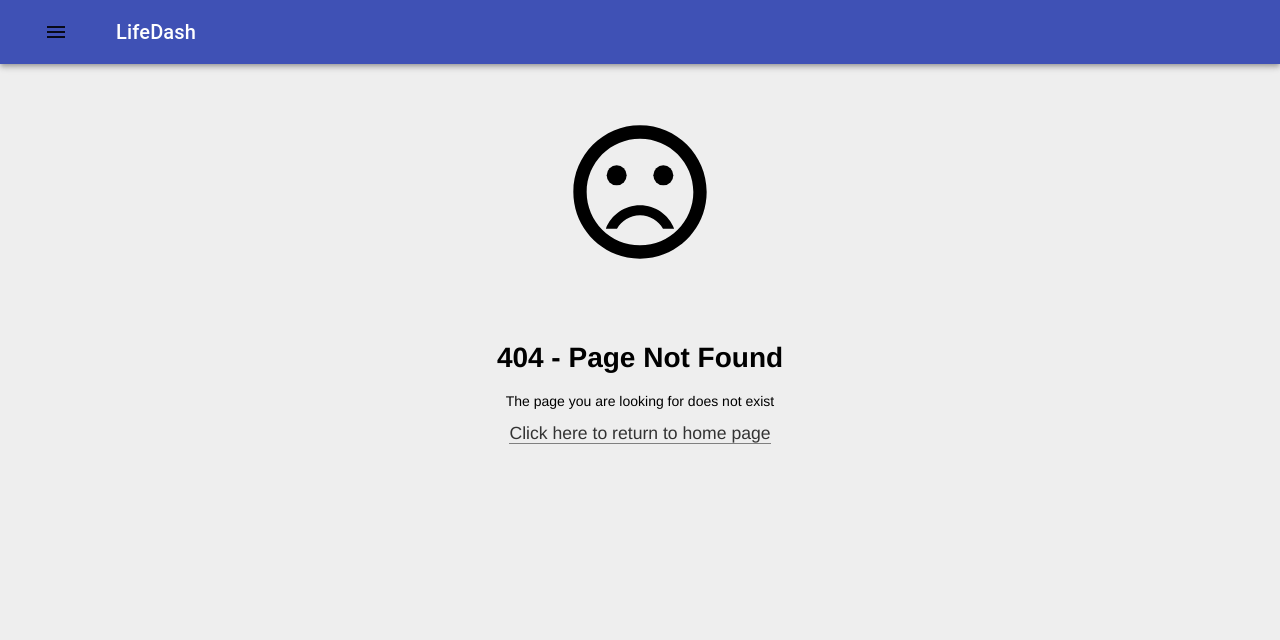
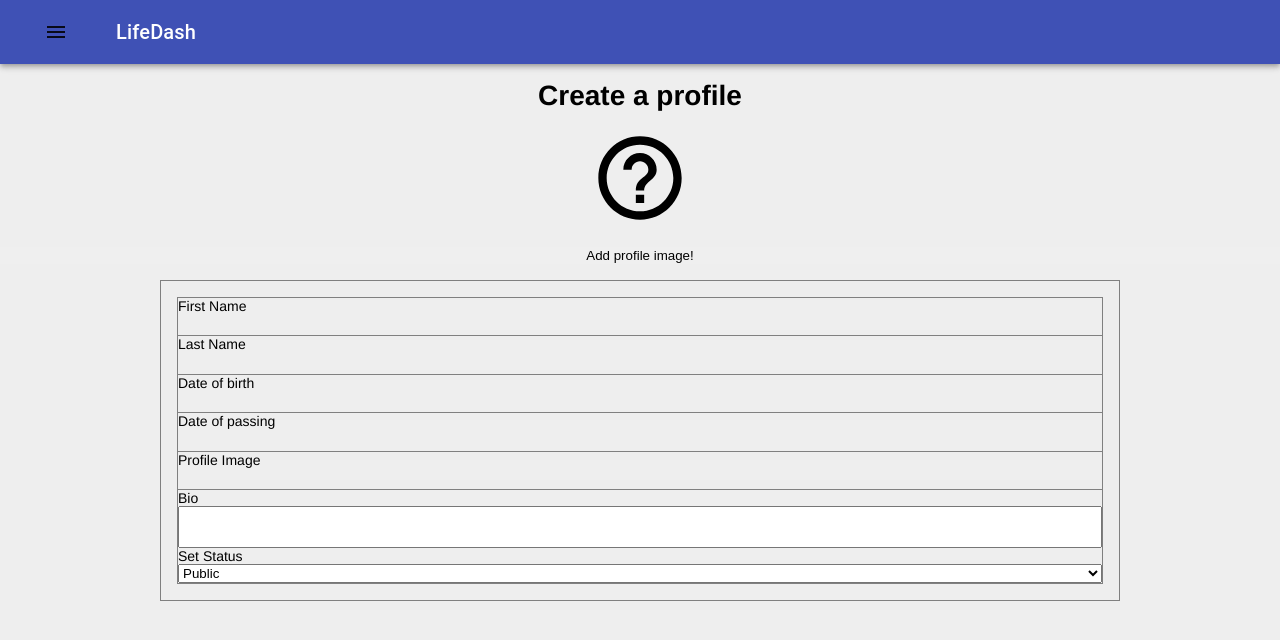
Before and after one commit to kjwallac/LifeDash, a React (Create React App) app in the folder client/: page /profile/create in a window 1280 px wide. Before the commit this address had no page. Shown: the top 640 px of the page. Built offline with nearby package versions, Linux system fonts and the light colour scheme.

Commit message:
adding create profile page. will style more now

```diff
--- a/client/src/App.js
+++ b/client/src/App.js
@@ -6,6 +6,7 @@ import Home from "./pages/Home";
 import Profile from "./pages/Profile";
 import Login from "./pages/Login/Login";
 import ErrorPage from "./pages/Error";
+import CreateProfile from "./pages/Create/CreateProfile";
 
 function App() {
   return (
@@ -15,9 +16,11 @@ function App() {
         <Route exact path="/" component={Login} />
         <Route exact path="/home" component={Home} />
         <Route exact path="/profile" component={Profile} />
+        <Route exact path="/profile/create" component={CreateProfile} />
         <Route path="/" component={ErrorPage} />
       </Switch>
     </Router>
   );
 }
+
 export default App;
--- /dev/null
+++ b/client/src/pages/Create/CreateProfile.css
@@ -0,0 +1,37 @@
+.create-profile h1,
+.create-profile button {
+  margin: 1rem auto;
+  width: 100%;
+  text-align: center;
+}
+
+.create-profile button {
+  outline: 0;
+  border: 0;
+}
+
+.card-container {
+  max-width: 960px;
+  margin: 0 auto;
+  padding: 1rem;
+  border: 1px solid gray;
+}
+
+.form-group {
+  display: flex;
+  flex-flow: column;
+}
+
+.form-group input {
+  padding: 0.3rem;
+  padding-bottom: 0.1rem;
+  background-color: transparent;
+  border: 0;
+  border-bottom: 1px solid gray;
+  outline: 0;
+}
+
+.form-group textarea {
+  padding: 0.3rem;
+  resize: none;
+}
--- /dev/null
+++ b/client/src/pages/Create/CreateProfile.js
@@ -0,0 +1,46 @@
+import "./CreateProfile.css";
+import HelpOutlineIcon from "@material-ui/icons/HelpOutline";
+
+export const CreateProfile = () => {
+  return (
+    <div className="create-profile">
+      <h1>Create a profile</h1>
+      <HelpOutlineIcon
+        style={{
+          fontSize: 100,
+          margin: "0 auto",
+          width: "100%",
+          textAlign: "center",
+        }}
+      />
+      <button>Add profile image!</button>
+      <div className="card-container">
+        <div className="card">
+          <div className="card-body">
+            <div className="form-group">
+              <label htmlFor="firstName">First Name</label>
+              <input type="text" maxlength="25" id="firstName" />
+              <label htmlFor="lastName">Last Name</label>
+              <input type="text" maxlength="30" />
+              <label htmlFor="bornDate">Date of birth</label>
+              <input type="number" min="0500" max="9999" />
+              <label htmlFor="deathDate">Date of passing</label>
+              <input type="number" min="0500" max="9999" />
+              <label htmlFor="profileImage">Profile Image</label>
+              <input type="text" />
+              <label htmlFor="bio">Bio</label>
+              <textarea name="bio" id="bio"></textarea>
+              <label htmlFor="status">Set Status</label>
+              <select name="status" id="status">
+                <option value="public">Public</option>
+                <option value="Private">Private</option>
+              </select>
+            </div>
+          </div>
+        </div>
+      </div>
+    </div>
+  );
+};
+
+export default CreateProfile;
```
